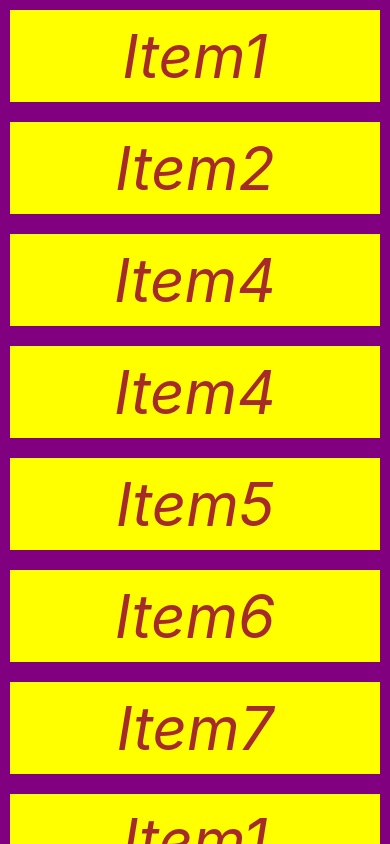
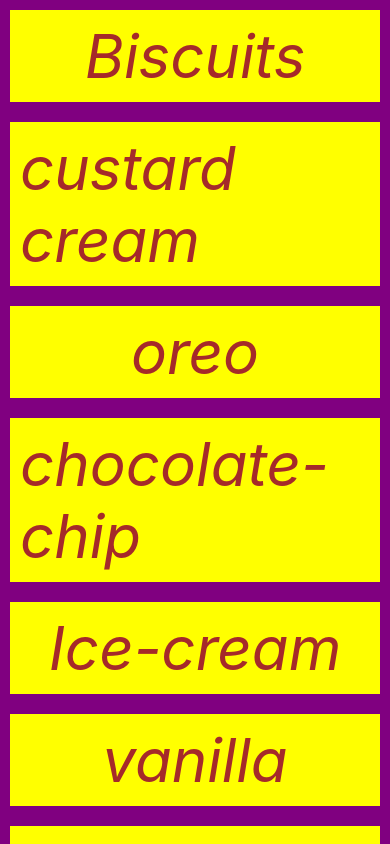
Before and after one commit to goldfishdolphin/25DaysOfCode, a React Native app in the folder AnytimeMarketplace/: screen / in a window 390 px wide. Built offline with nearby package versions, Linux system fonts and the light colour scheme.

Commit message:
practice section list

```diff
--- a/AnytimeMarketplace/App.js
+++ b/AnytimeMarketplace/App.js
@@ -2,6 +2,7 @@
 import { StyleSheet, SafeAreaView, } from 'react-native';
 import FlatlistPractice from './components/FlatlistPractice';
 import ScrollVPractice from './components/ScrollVPractice';
+import Sectionlist from './components/Sectionlist';
 
 export default function App() {
   let x = 1;
@@ -10,7 +11,7 @@
 
   return (
     <SafeAreaView style={styles.container}>
-      <FlatlistPractice />
+      <Sectionlist />
     </SafeAreaView>
 
   );
--- a/AnytimeMarketplace/components/FlatlistPractice.js
+++ b/AnytimeMarketplace/components/FlatlistPractice.js
@@ -1,5 +1,5 @@
 import React, { useState } from 'react';
-import { FlatList, View, StyleSheet, Text } from "react-native";
+import { FlatList, View, StyleSheet, Text, RefreshControl } from "react-native";
 
 function FlatlistPractice() {
     const [items, setItems] = useState([
@@ -19,13 +19,12 @@
     const [refreshing, setRefreshing] = useState(false);
     const onRefresh = () => {
         setRefreshing(true);
-        setItems([...items, { key: 90, item: 'item9' }]);
+        setItems([...items, { key: '202', name: 'item99' }]);
         setRefreshing(false);
     };
     return (
 
         <FlatList style={styles.body}
-
             keyExtractor={(item, index) => index.toString()}
             data={items}
             renderItem={({ item }) => (
@@ -33,6 +32,11 @@
                     <Text style={styles.text}>{item.name}</Text>
                 </View>
             )}
+            refreshControl={<RefreshControl
+                refreshing={refreshing}
+                onRefresh={onRefresh}
+                color={'white'}
+            />}
         />
 
     );
--- /dev/null
+++ b/AnytimeMarketplace/components/Sectionlist.js
@@ -0,0 +1,60 @@
+import React, { useState } from 'react';
+import { View, StyleSheet, Text, RefreshControl, SectionList } from "react-native";
+
+function Sectionlist() {
+    const DATA = [
+
+        {
+            title: 'Biscuits',
+            data: ['custard cream', 'oreo', 'chocolate-chip']
+        },
+        {
+            title: 'Ice-cream',
+            data: ['vanilla', 'strawberry', 'mint', 'raspberry']
+        },
+        {
+            title: 'soft drinks',
+            data: ['pepsi', 'sprite', 'fanta']
+        }
+    ];
+
+    return (
+        <SectionList
+            style={styles.body}
+            keyExtractor={(item, index) => index.toString()}
+            sections={DATA}
+            renderItem={({ item }) => (
+                <View style={styles.item} >
+                    <Text style={styles.text}>{item}</Text>
+                </View>
+            )}
+            renderSectionHeader={({ section }) => (
+                <View style={styles.item} >
+                    <Text style={styles.text}>{section.title}</Text>
+                </View>
+            )}
+        />
+    );
+}
+const styles = StyleSheet.create({
+    body: {
+        flex: 1,
+        backgroundColor: 'purple',
+        flexDirection: 'column',
+    },
+    item: {
+        margin: 10,
+        backgroundColor: 'yellow',
+        alignItems: 'center',
+        justifyContent: 'center'
+    },
+    text: {
+        color: 'brown',
+        fontSize: 60,
+        fontStyle: 'italic',
+        margin: 10
+        ,
+    }
+});
+
+export default Sectionlist;
```
